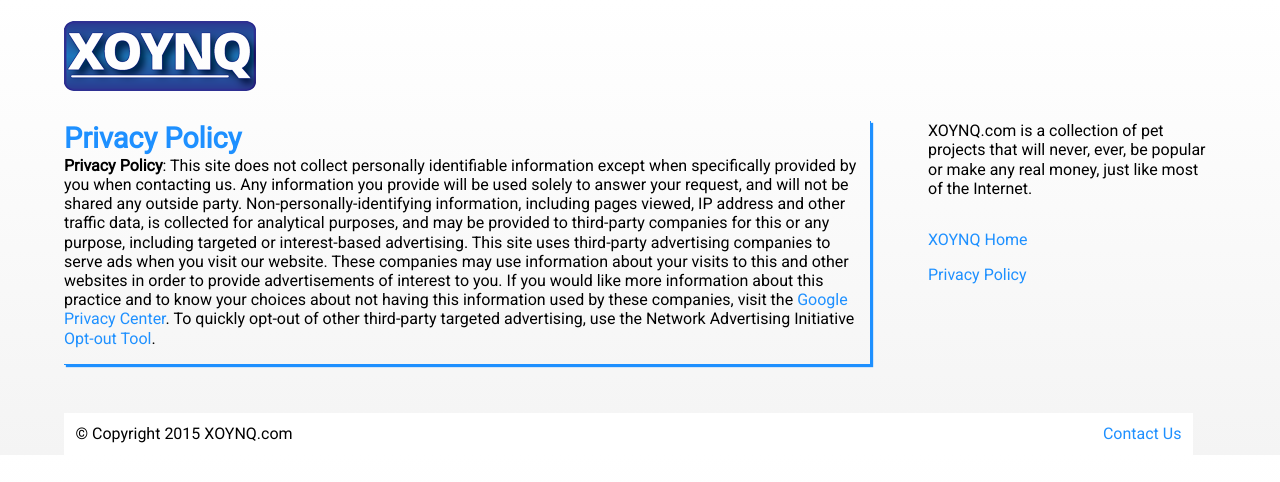
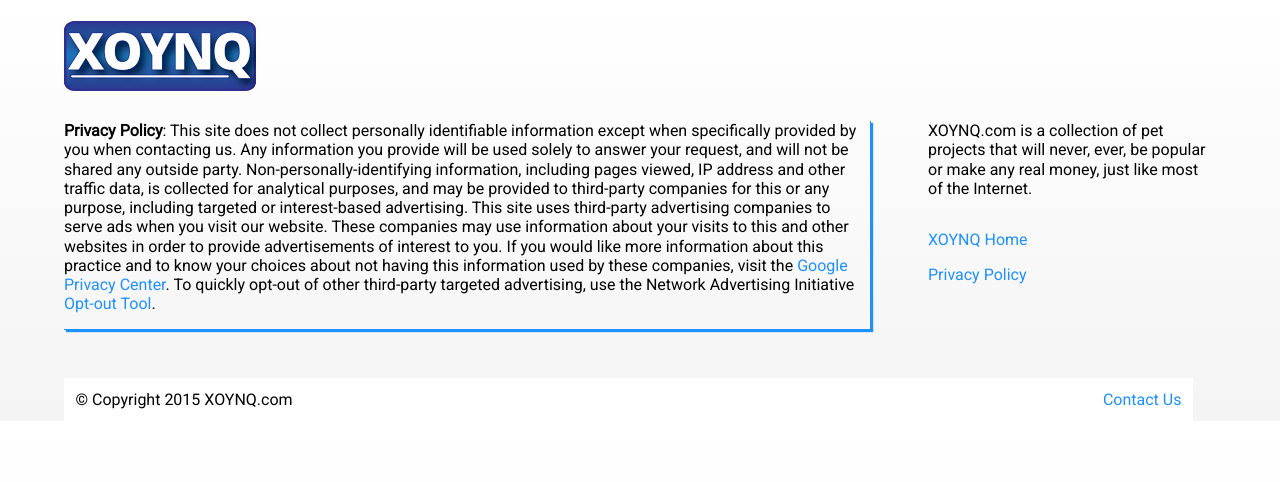
Before and after one commit to cuppa-joe/cuppa-joe.github.io, a Jekyll site: the page built from privacy.html, in a window 1280 px wide. Shown: the top 482 px of the page. Built offline with Jekyll 4.4.1, drawn with Linux system fonts in a browser that asks for light colours.

Commit message:
Privacy Policy

```diff
--- a/privacy.html
+++ b/privacy.html
@@ -6,7 +6,6 @@
 ---
 <section class='content'>
 <article class='post'>
-<h2 class='post-title'>Privacy Policy</h2>
 <div class='entry post-content'>
 <div id='privacy'><strong>Privacy Policy</strong>: This site does not collect personally identifiable information except when specifically provided by you when contacting us. Any information you provide will be used solely to answer your request, and will not be shared any outside party. Non-personally-identifying information, including pages viewed, IP address and other traffic data, is collected for analytical purposes, and may be provided to third-party companies for this or any purpose, including targeted or interest-based advertising. This site uses third-party advertising companies to serve ads when you visit our website. These companies may use information about your visits to this and other websites in order to provide advertisements of interest to you. If you would like more information about this practice and to know your choices about not having this information used by these companies, visit the <a href='http://www.google.com/privacy_ads.html'>Google Privacy Center</a>. To quickly opt-out of other third-party targeted advertising, use the Network Advertising Initiative <a href='http://www.networkadvertising.org/managing/opt_out.asp'>Opt-out Tool</a>.</div></div>
 </article>
```
